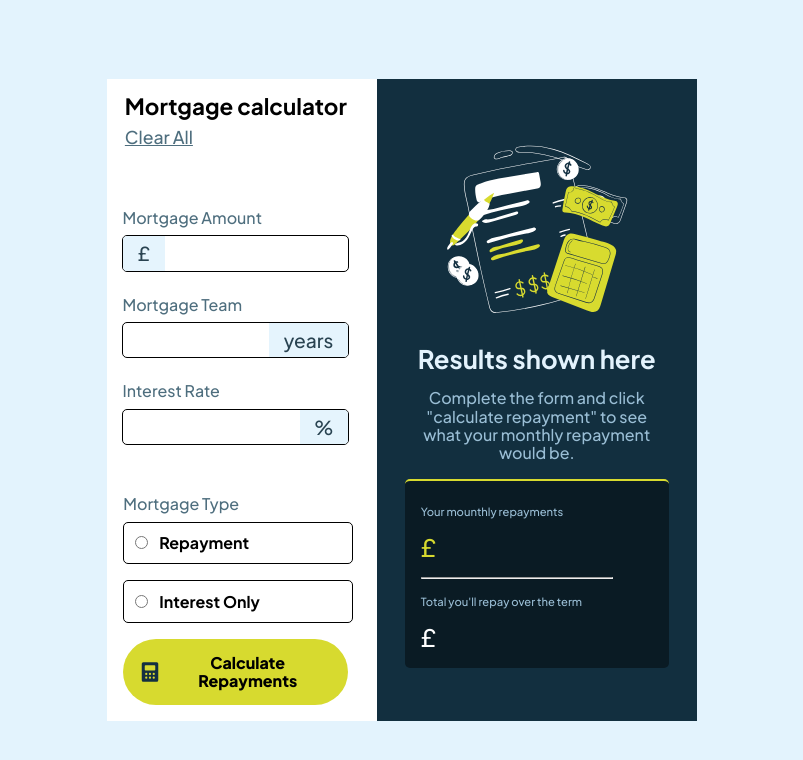
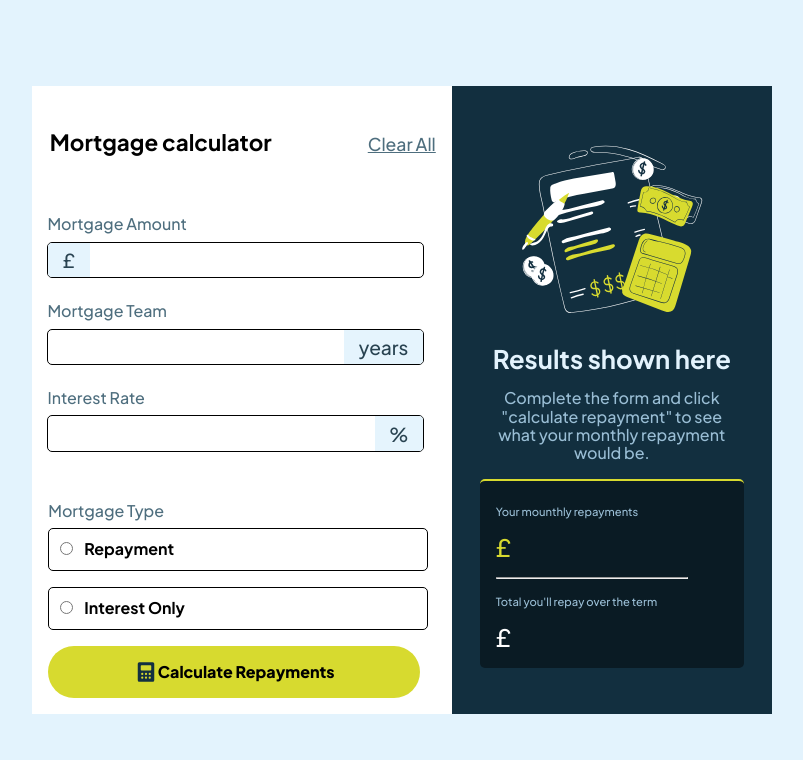
Before and after one commit to Miron-Silviu/Mortgage-repayment-calculator, a plain HTML site: page index.html in a window 1280 px wide. Shown: the whole page, without its empty margins (238-1041 px from the left). Drawn offline with Linux system fonts and the light colour scheme.

Commit message:
Style header__info and header__button
-Define display flex and margins.

```diff
--- a/css/style.css
+++ b/css/style.css
@@ -223,12 +223,12 @@ hr {
 
 @media screen and (min-width: 600px) {
   body {
+    align-items: center;
     background-color: var(--Slate-100);
     display: flex;
     height: 100vh;
+    justify-content: center;
     max-width: 100vw;
-    justify-content: center;
-    align-items: center;
   }
   .container-calculator {
     background-color: var(--White);
@@ -265,4 +265,13 @@ hr {
     padding: 0.5rem 3.5rem 1rem 1rem;
     visibility: visible;
   }
+  .header__info {
+    justify-content: center;
+    display: flex;
+    gap: 6rem;
+    align-items: center;
+  }
+  .header__button {
+    margin-top: 3rem;
+  }
 }
```
